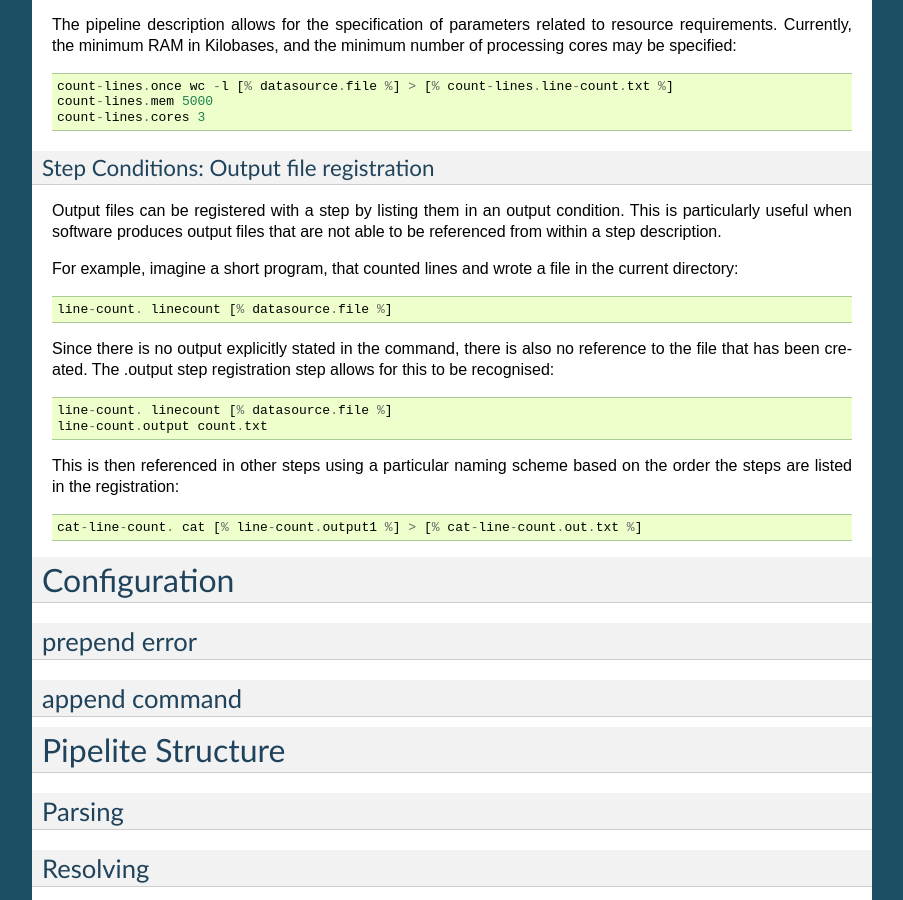
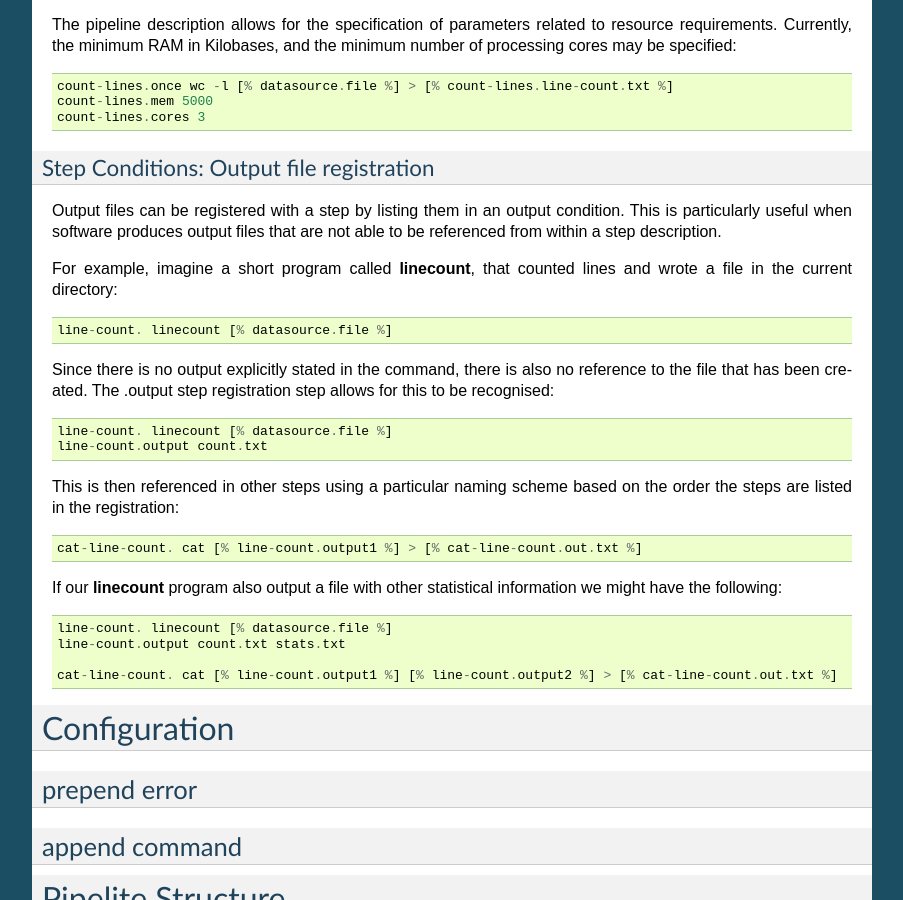
Before and after one commit to njgit/App-Pipeline-Lite, a Sphinx documentation site: the page built from docs/index.rst, in a window 1280 px wide and 900 px high, scrolled down 9106 px. Shown: the whole window, without its empty margins (198-1101 px from the left). Built offline with Sphinx 7.4.7, drawn with Linux system fonts in a browser that asks for light colours; pages that are not in the unit, such as notebooks, are missing from menus.

Commit message:
update doc

```diff
--- a/docs/index.rst
+++ b/docs/index.rst
@@ -553,7 +553,7 @@ Step Conditions: Output file registration
 Output files can be registered with a step by listing them in an output condition. This is particularly useful
 when software produces output files that are not able to be referenced from within a step description.
 
-For example, imagine a short program, that counted lines and wrote a file in the current directory::
+For example, imagine a short program called **linecount**, that counted lines and wrote a file in the current directory::
 
    line-count. linecount [% datasource.file %]
 
@@ -565,7 +565,16 @@ The .output step registration step allows for this to be recognised::
 
 This is then referenced in other steps using a particular naming scheme based on the order the steps are listed in the registration::
 
-  cat-line-count. cat [% line-count.output1 %] > [% cat-line-count.out.txt %]
+   cat-line-count. cat [% line-count.output1 %] > [% cat-line-count.out.txt %]
+
+
+If our **linecount** program also output a file with other statistical information we might have the following::
+
+    line-count. linecount [% datasource.file %]
+    line-count.output count.txt stats.txt
+
+    cat-line-count. cat [% line-count.output1 %] [% line-count.output2 %] > [% cat-line-count.out.txt %]
+
 
 
 Configuration
```
